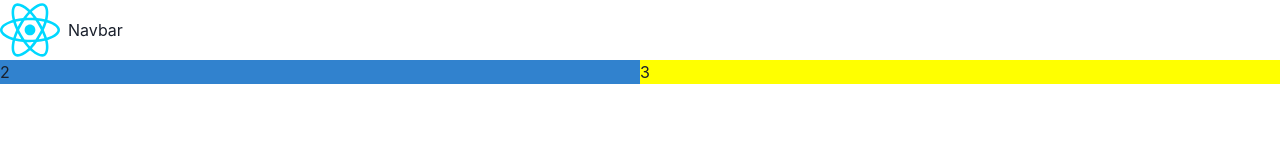
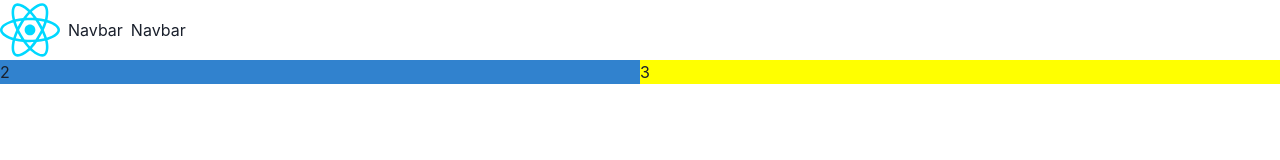
Before and after one commit to designyamah/gamehub, a React (Vite) app: page / in a window 1280 px wide. Shown: the top 160 px of the page. Built offline with nearby package versions, Linux system fonts and the light colour scheme.

Commit message:
Build a navBar

```diff
--- a/src/component/Navbar.tsx
+++ b/src/component/Navbar.tsx
@@ -6,6 +6,7 @@ function Navbar() {
     <HStack>
       <Image src={logo} boxSize={"60px"} />
       <Text>Navbar</Text>
+      <Text>Navbar</Text>
     </HStack>
   );
 }
```
